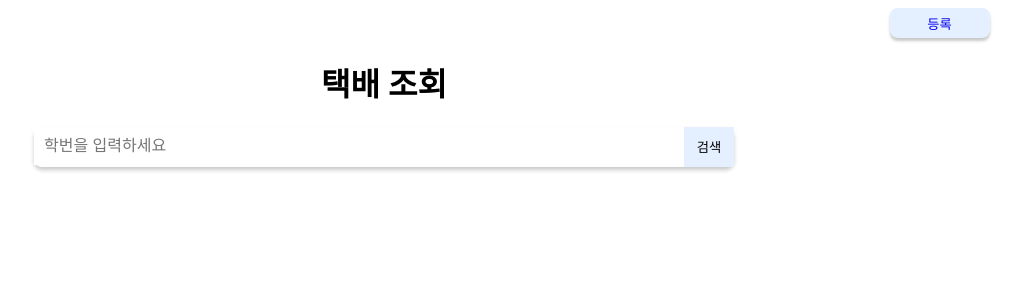
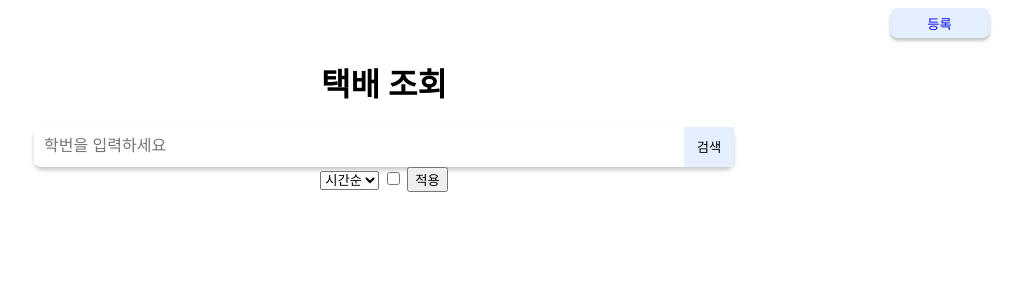
Before and after one commit to gimhanul/GajyeoGa, a Flask app: template app/templates/index.html in a window 1280 px wide. Shown: the top 300 px of the page, without its empty margins (256-1278 px from the left). Run offline with Flask 2, Linux system fonts and the light colour scheme; the template is opened without the code that fills it, so the values that code supplies are empty; some libraries are stand-ins or nearby versions.

Commit message:
Docs: index.html and index.js for sort

```diff
--- /dev/null
+++ b/app/static/js/index.js
@@ -0,0 +1,3 @@
+if(document.getElementsById("check").checked) {
+    document.getElementById("checkhidden").disabled = true;
+}
--- a/app/templates/index.html
+++ b/app/templates/index.html
@@ -6,10 +6,12 @@
     <meta name="viewport" content="width=device-width, initial-scale=1.0">
     <link rel="stylesheet" href="{{ url_for('static', filename='css/index.css') }}">
     <script src="https://ajax.googleapis.com/ajax/libs/jquery/1.8.3/jquery.min.js"></script>
+    <script src="{{ url_for('static', filename='js/index.js') }}"></script>
     <title>가져가!!!</title>
 </head>
 <body>
-        <button class="btn2"><a href="{{ url_for('main.register') }}">등록</a></button>
+    <form action="" method="post">
+    <button class="btn2"><a href="{{ url_for('main.register') }}">등록</a></button>
     <h1>택배 조회</h1>
 
     <center>
@@ -17,6 +19,16 @@
         <input id="search" type="text" value="{{ search }}" placeholder="학번을 입력하세요">
         <button class="btn" onclick="javascript:search()">검색</button>
     </div>
+
+    <select name="sort">
+        <option value="time">시간순</option>
+        <option value="studentNumber">학번순</option>
+        <option value="name">이름순</option>
+    </select>
+    <input type="checkbox" name="abc" value="1" id="check"> <!--체크 O = 오름차순, 체크 X = 내림차순-->
+    <input type="hidden" name="abc" value="0" id="checkhidden"> <!--내림차순, 오름차순에 따라 이미지 변경하기 label for 이용하면 될듯-->
+    <button type="submit">적용</button>
+
     </center>
     <ul>
         {% for box in boxes %}
@@ -32,6 +44,7 @@
         </li>
         {% endfor %}
     </ul>
+    </form>
 </body>
 <script>
     function search() {
```
Also changed, not shown: app/main/controller.py (+6 -1 lines), app/static/css/temp.css (deleted).
